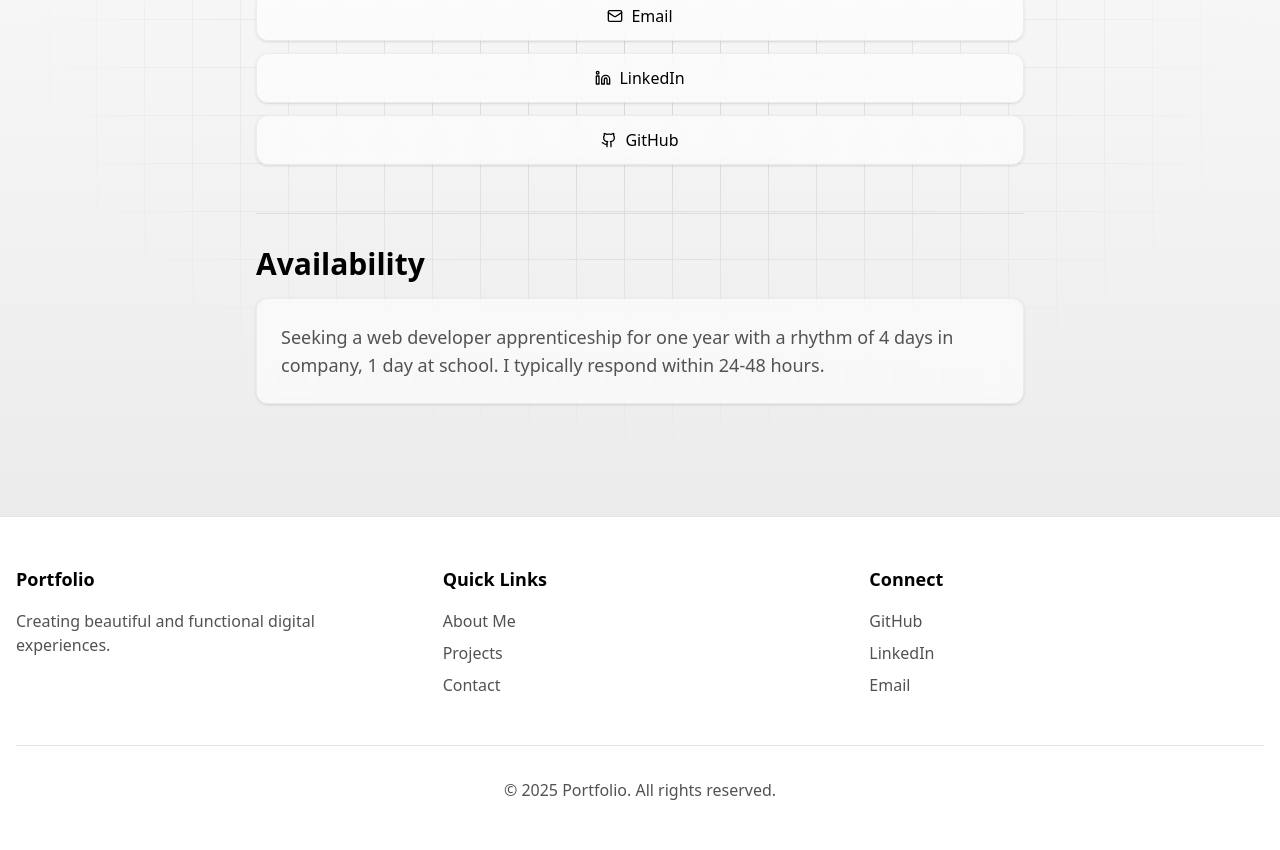
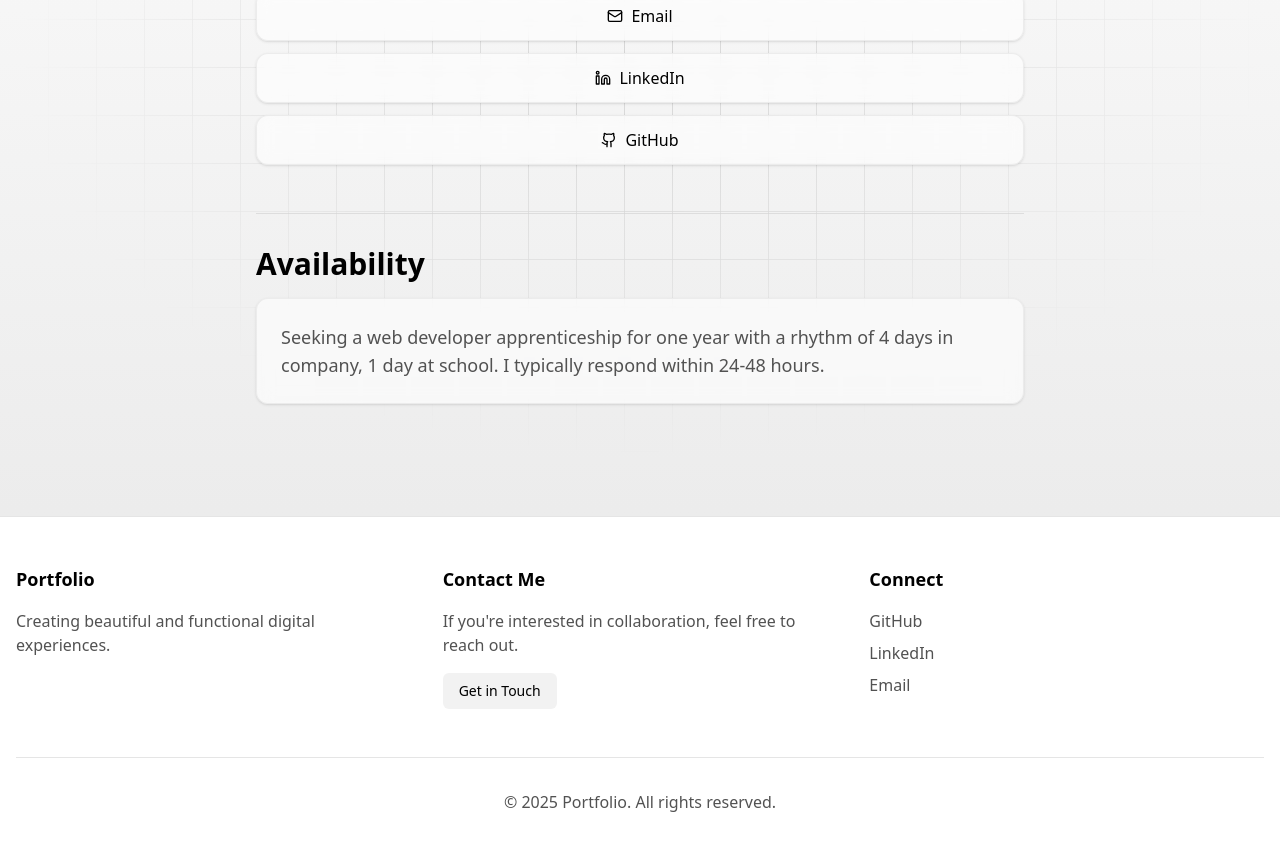
Before and after one commit to karpetoryba/my-portfolio-nextjs, a Next.js app: page /contact in a window 1280 px wide. Shown: the part 438-1288 px from the top of the page. Built offline with nearby package versions, Linux system fonts and the light colour scheme.

Commit message:
🎨 Refactored Home page layout by renaming sections, updating scroll effect, enhanced Footer with a contact button and updated Navbar links for better navigation.

```diff
--- a/src/app/contact/page.tsx
+++ b/src/app/contact/page.tsx
@@ -24,7 +24,7 @@ export default function ContactPage() {
             <a
               href="/Karpenko_Daria_CV_.png"
               download="Karpenko_Daria_CV_.png"
-              className="flex items-center justify-center w-16 h-16 sm:w-20 sm:h-20 rounded-full bg-white/60 backdrop-blur-sm border border-neutral-200/70 shadow-lg hover:shadow-xl transition-all duration-300 hover:scale-110 active:scale-95 group"
+              className="relative flex items-center justify-center w-16 h-16 sm:w-20 sm:h-20 rounded-full bg-white/60 backdrop-blur-sm border border-neutral-200/70 shadow-lg hover:shadow-xl transition-all duration-300 hover:scale-110 active:scale-95 group"
               aria-label="Download CV"
             >
               <span className="text-xl sm:text-2xl font-bold text-black animate-float">CV</span>
--- a/src/app/page.tsx
+++ b/src/app/page.tsx
@@ -2,17 +2,7 @@
 
 import { useState, useEffect } from "react";
 import Image from "next/image";
-import drunkSanta from "../../public/Drunk_santa.png";
 import Link from "next/link";
-import { Github, Mail, Linkedin } from "lucide-react";
-import {
-  Card,
-  CardContent,
-  CardDescription,
-  CardHeader,
-  CardTitle,
-  CardFooter,
-} from "@/components/ui/card";
 import { Button } from "@/components/ui/button";
 import Footer from "@/components/Footer";
 
@@ -25,9 +15,9 @@ export default function Home() {
       const scrollPosition = window.scrollY;
       const windowHeight = window.innerHeight;
 
-      // Начинаем затемнение после 20% прокрутки экрана
+      // Start fading after 20% of screen scroll
       const startFade = windowHeight * 0.2;
-      // Полное исчезновение при прокрутке на 80% экрана
+      // Complete disappearance at 80% of screen scroll
       const endFade = windowHeight * 0.8;
 
       if (scrollPosition <= startFade) {
@@ -37,7 +27,7 @@ export default function Home() {
         setScrollOpacity(0);
         setScrollBlur(20);
       } else {
-        // Плавный переход между startFade и endFade
+        // Smooth transition between startFade and endFade
         const progress = (scrollPosition - startFade) / (endFade - startFade);
         setScrollOpacity(1 - progress);
         setScrollBlur(progress * 20);
@@ -45,41 +35,10 @@ export default function Home() {
     };
 
     window.addEventListener("scroll", handleScroll);
-    handleScroll(); // Вызываем сразу для начальной позиции
+    handleScroll(); // Call immediately for initial position
 
     return () => window.removeEventListener("scroll", handleScroll);
   }, []);
-  const projects = [
-    {
-      id: 1,
-      title: "Blog",
-      description: "A blog website with a modern UI and a secure login system",
-      image: "/Blog.png",
-      link: "#",
-      github: "https://github.com/karpetoryba/new_Forum_nextjs",
-      tech: ["Next.js", "TypeScript", "Prisma","TypeScript" ],
-    },
-    {
-      id: 2,
-      title: "Portfolio Website",
-      description: "Creative portfolio showcase for designers with modern UI",
-      image: "/Portfolio_web.png",
-      link: "https://portfolio.karpenkodaria.com/",
-      github: "https://github.com/karpetoryba/my-portfolio-nextjs",
-      tech: ["Next.js", "TypeScript"],
-    },
-    {
-      id: 3,
-      title: "Drunk-santa",
-      description: "A Christmas game where you must catch snowflakes",
-      image: drunkSanta,
-      link: "https://drunk-santa.karpenkodaria.com/",
-      github: "https://github.com/ethan-frot/Drunk-Santa",
-      tech: ["Next.js", "Prisma", "TypeScript", "Phaser 3" , "Docker Compose", "Supabase JS"],
-    },
-  ];
-
-  const email = "daria.karpenko@mail-esd.com";
 
   return (
     <>
@@ -239,130 +198,21 @@ export default function Home() {
         </div>
       </section>
 
-      {/* Projects section */}
+      {/* View Projects section */}
       <section id="projects" className="container mx-auto px-4 py-16">
-        <div className="max-w-6xl mx-auto mb-8 md:mb-12">
-          <h1 className="text-5xl font-bold mb-4">Projects</h1>
-          <p className="text-xl text-neutral-600 mb-12">
-            Here are some of my recent projects and works
+        <div className="max-w-4xl mx-auto text-center">
+          <h1 className="text-5xl font-bold mb-4">View Projects</h1>
+          <p className="text-xl text-neutral-600 mb-8">
+            Explore my recent work and projects
           </p>
-
-          <div className="grid grid-cols-1 md:grid-cols-2 lg:grid-cols-3 gap-8">
-            {projects.map((project) => (
-              <Card key={project.id} className="overflow-hidden h-full flex flex-col group transition-all duration-300 hover:-translate-y-2 hover:shadow-xl">
-                <div className="relative w-full h-56 overflow-hidden">
-                  <Image
-                    src={project.image}
-                    alt={project.title}
-                    fill
-                    className="object-cover object-top grayscale group-hover:grayscale-0 transition-all duration-500"
-                  />
-                </div>
-                <CardHeader>
-                  <CardTitle>{project.title}</CardTitle>
-                </CardHeader>
-                <CardContent className="flex-grow">
-                  <CardDescription className="text-base mb-4">
-                    {project.description}
-                  </CardDescription>
-                  <div className="flex flex-wrap gap-2">
-                    {project.tech.map((tech, index) => (
-                      <span
-                        key={index}
-                        className="px-3 py-1 bg-neutral-100 text-neutral-700 rounded-full text-xs font-medium"
-                      >
-                        {tech}
-                      </span>
-                    ))}
-                  </div>
-                </CardContent>
-                <CardFooter className="flex gap-3">
-                  <Link href={project.link} className="flex-1">
-                    <Button
-                      className="w-full bg-neutral-200/50 backdrop-blur-sm text-black hover:bg-neutral-300/60 active:scale-[0.98] transition-all duration-200"
-                      variant="default"
-                    >
-                      View Project
-                    </Button>
-                  </Link>
-                  <Link href={project.github}>
-                    <Button
-                      variant="outline"
-                      size="icon"
-                      className="group bg-neutral-200/50 backdrop-blur-sm hover:scale-110 active:scale-95 transition-transform duration-200"
-                    >
-                      <Github className="h-5 w-5 transition-transform duration-200 group-hover:rotate-12" />
-                    </Button>
-                  </Link>
-                </CardFooter>
-              </Card>
-            ))}
-          </div>
-        </div>
-      </section>
-
-      {/* Contact section */}
-      <section id="contact" className="relative container mx-auto px-4 py-16">
-        {/* Background accents */}
-        <div className="pointer-events-none absolute inset-0 -z-10">
-          {/* soft grid overlay with fade */}
-          <div className="absolute inset-0 opacity-[0.18] [background-image:linear-gradient(to_right,rgba(0,0,0,0.7)_1px,transparent_1px),linear-gradient(to_bottom,rgba(0,0,0,0.7)_1px,transparent_1px)] [background-size:48px_48px] [mask-image:radial-gradient(ellipse_at_center,black,transparent_70%)]" />
-        </div>
-
-        <div className="max-w-3xl mx-auto">
-          <div className="mb-10">
-            <h1 className="text-5xl font-bold leading-[1.05] tracking-tight">Contact</h1>
-            {/* glowing underline */}
-            <div className="mt-3 h-2 w-40 rounded-full bg-white/60 blur-md" />
-          </div>
-
-          <div className="space-y-8">
-            <div>
-              <h2 className="text-2xl font-semibold mb-4">Get in Touch</h2>
-              <p className="text-lg leading-relaxed text-neutral-600">
-                I'm always open to discussing new projects, creative ideas, or opportunities to be part of your vision.
-                Feel free to reach out through any of the channels below.
-              </p>
-            </div>
-
-            <div className="space-y-3 pt-8 border-t border-neutral-300/70">
-              <a
-                href={`mailto:${email}`}
-                className="group flex items-center justify-center gap-2 rounded-xl border border-neutral-200/70 bg-white/60 backdrop-blur-sm px-4 py-3 shadow-sm transition-transform duration-300 hover:-translate-y-1 hover:shadow-md"
-              >
-                <Mail className="h-4 w-4" />
-                <span className="text-base font-medium">Email</span>
-              </a>
-
-              <Link
-                href="https://www.linkedin.com/in/karpetoryba/"
-                target="_blank"
-                className="group flex items-center justify-center gap-2 rounded-xl border border-neutral-200/70 bg-white/60 backdrop-blur-sm px-4 py-3 shadow-sm transition-transform duration-300 hover:-translate-y-1 hover:shadow-md"
-              >
-                <Linkedin className="h-4 w-4" />
-                <span className="text-base font-medium">LinkedIn</span>
-              </Link>
-
-              <Link
-                href="https://github.com/karpetoryba"
-                target="_blank"
-                className="group flex items-center justify-center gap-2 rounded-xl border border-neutral-200/70 bg-white/60 backdrop-blur-sm px-4 py-3 shadow-sm transition-transform duration-300 hover:-translate-y-1 hover:shadow-md"
-              >
-                <Github className="h-4 w-4" />
-                <span className="text-base font-medium">GitHub</span>
-              </Link>
-            </div>
-          </div>
-
-          <div className="mt-12 pt-8 border-t border-neutral-300/70">
-            <h2 className="text-3xl font-semibold mb-4">Availability</h2>
-            <div className="rounded-xl border border-neutral-200/70 bg-white/60 backdrop-blur-sm p-6 shadow-sm">
-              <p className="text-lg text-neutral-600">
-                Seeking a web developer apprenticeship for one year with a rhythm of 4 days in company, 1 day at school.
-                I typically respond within 24-48 hours.
-              </p>
-            </div>
-          </div>
+          <Link href="/projects">
+            <Button
+              className="bg-neutral-900 text-white hover:bg-neutral-800 px-8 py-6 text-lg font-semibold transition-all duration-200 hover:scale-105"
+              variant="default"
+            >
+              View All Projects
+            </Button>
+          </Link>
         </div>
       </section>
 
--- a/src/components/Footer.tsx
+++ b/src/components/Footer.tsx
@@ -1,4 +1,7 @@
 "use client";
+
+import Link from "next/link";
+import { Button } from "@/components/ui/button";
 
 export default function Footer() {
   const handleNavClick = (e: React.MouseEvent<HTMLAnchorElement>, targetId: string) => {
@@ -21,38 +24,20 @@ export default function Footer() {
             </p>
           </div>
 
-          {/* Quick Links */}
+          {/* Contact Me Section */}
           <div>
-            <h3 className="text-lg font-semibold mb-4">Quick Links</h3>
-            <ul className="space-y-2">
-              <li>
-                <a
-                  href="#about"
-                  onClick={(e) => handleNavClick(e, "about")}
-                  className="text-neutral-600 hover:text-black transition-colors cursor-pointer"
-                >
-                  About Me
-                </a>
-              </li>
-              <li>
-                <a
-                  href="#projects"
-                  onClick={(e) => handleNavClick(e, "projects")}
-                  className="text-neutral-600 hover:text-black transition-colors cursor-pointer"
-                >
-                  Projects
-                </a>
-              </li>
-              <li>
-                <a
-                  href="#contact"
-                  onClick={(e) => handleNavClick(e, "contact")}
-                  className="text-neutral-600 hover:text-black transition-colors cursor-pointer"
-                >
-                  Contact
-                </a>
-              </li>
-            </ul>
+            <h3 className="text-lg font-semibold mb-4">Contact Me</h3>
+            <p className="text-neutral-600 mb-4">
+              If you're interested in collaboration, feel free to reach out.
+            </p>
+            <Link href="/contact">
+              <Button
+                className="bg-neutral-200/50 backdrop-blur-sm text-black hover:bg-neutral-300/60 transition-all duration-200"
+                variant="default"
+              >
+                Get in Touch
+              </Button>
+            </Link>
           </div>
 
           {/* Social Links */}
--- a/src/components/Navbar.tsx
+++ b/src/components/Navbar.tsx
@@ -1,6 +1,7 @@
 "use client";
 
 import { useState } from "react";
+import Link from "next/link";
 import { Menu, X } from "lucide-react";
 
 export default function Navbar() {
@@ -37,22 +38,20 @@ export default function Navbar() {
             </a>
           </li>
           <li>
-            <a
-              href="#projects"
-              onClick={(e) => handleNavClick(e, "projects")}
-              className="text-neutral-700 hover:text-black hover:font-bold transition-all cursor-pointer"
+            <Link
+              href="/projects"
+              className="text-neutral-700 hover:text-black hover:font-bold transition-all"
             >
               Projects
-            </a>
+            </Link>
           </li>
           <li>
-            <a
-              href="#contact"
-              onClick={(e) => handleNavClick(e, "contact")}
-              className="text-neutral-700 hover:text-black hover:font-bold transition-all cursor-pointer"
+            <Link
+              href="/contact"
+              className="text-neutral-700 hover:text-black hover:font-bold transition-all"
             >
               Contact
-            </a>
+            </Link>
           </li>
         </ul>
         {/* Mobile Menu Button */}
@@ -78,22 +77,22 @@ export default function Navbar() {
               </a>
             </li>
             <li>
-              <a
-                href="#projects"
-                onClick={(e) => handleNavClick(e, "projects")}
-                className="block text-neutral-700 hover:text-black hover:font-bold transition-all py-2 cursor-pointer"
+              <Link
+                href="/projects"
+                onClick={() => setIsOpen(false)}
+                className="block text-neutral-700 hover:text-black hover:font-bold transition-all py-2"
               >
                 Projects
-              </a>
+              </Link>
             </li>
             <li>
-              <a
-                href="#contact"
-                onClick={(e) => handleNavClick(e, "contact")}
-                className="block text-neutral-700 hover:text-black hover:font-bold transition-all py-2 cursor-pointer"
+              <Link
+                href="/contact"
+                onClick={() => setIsOpen(false)}
+                className="block text-neutral-700 hover:text-black hover:font-bold transition-all py-2"
               >
                 Contact
-              </a>
+              </Link>
             </li>
           </ul>
         </div>
```
